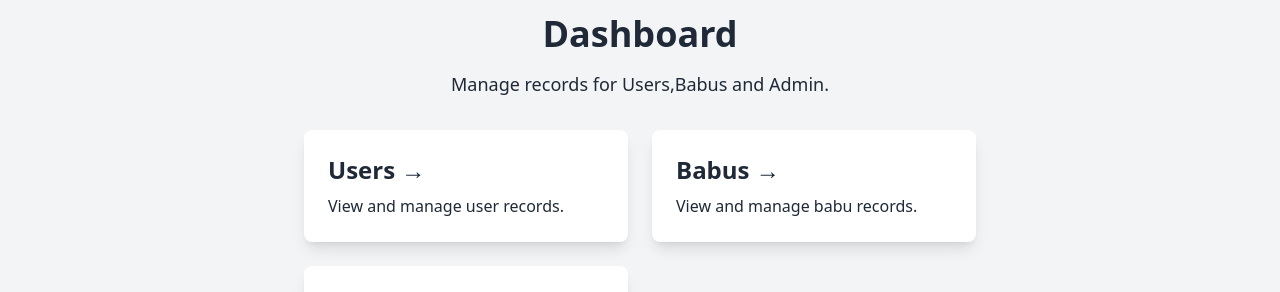
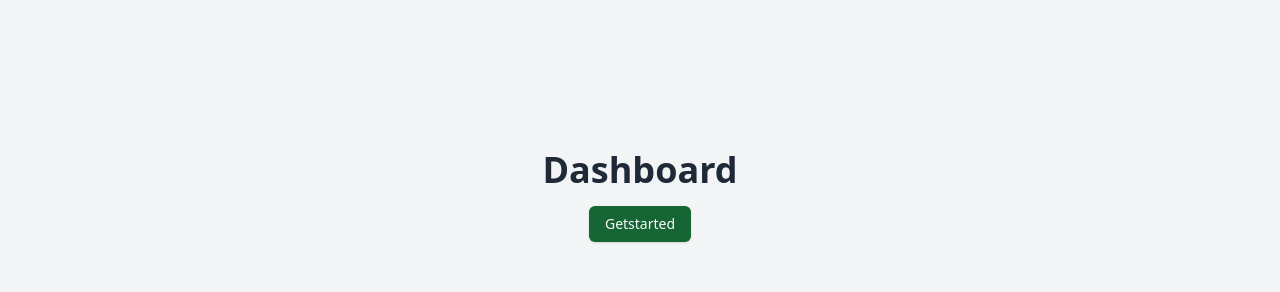
Before and after one commit to prakhar17072004/Babu_Project, a Next.js app: page / in a window 1280 px wide. Shown: the part 204-496 px from the top of the page. Built offline with nearby package versions, Linux system fonts and the light colour scheme.

Commit message:
dashboard updated

```diff
--- a/src/app/page.tsx
+++ b/src/app/page.tsx
@@ -3,6 +3,7 @@ import './globals.css';
 import Navbar from "@/components/Navbar";
 import Link from 'next/link';
 import Location from '@/components/Location';
+import { Button } from '@/components/ui/button';
 
 export default function Home() {
   return (
@@ -10,7 +11,10 @@ export default function Home() {
     <Navbar/>
       <div className="min-h-screen flex flex-col items-center justify-center bg-gray-100 text-gray-800 p-6">
         <h1 className="text-4xl font-bold mb-4">Dashboard</h1>
-        <p className="text-lg mb-8">
+        <Link href="/Getstart">
+          <Button className='bg-green-800'>Getstarted</Button>
+        </Link>
+        {/* <p className="text-lg mb-8">
           Manage records for Users,Babus and Admin.
         </p>
         <div className="grid grid-cols-1 md:grid-cols-2 gap-6 w-full max-w-2xl">
@@ -35,7 +39,7 @@ export default function Home() {
             <h2 className="text-2xl font-semibold mb-2">Admin &rarr;</h2>
             <p>View and manage admin records.</p>
           </Link>
-        </div>
+        </div> */}
       </div>
 
     </>
```
